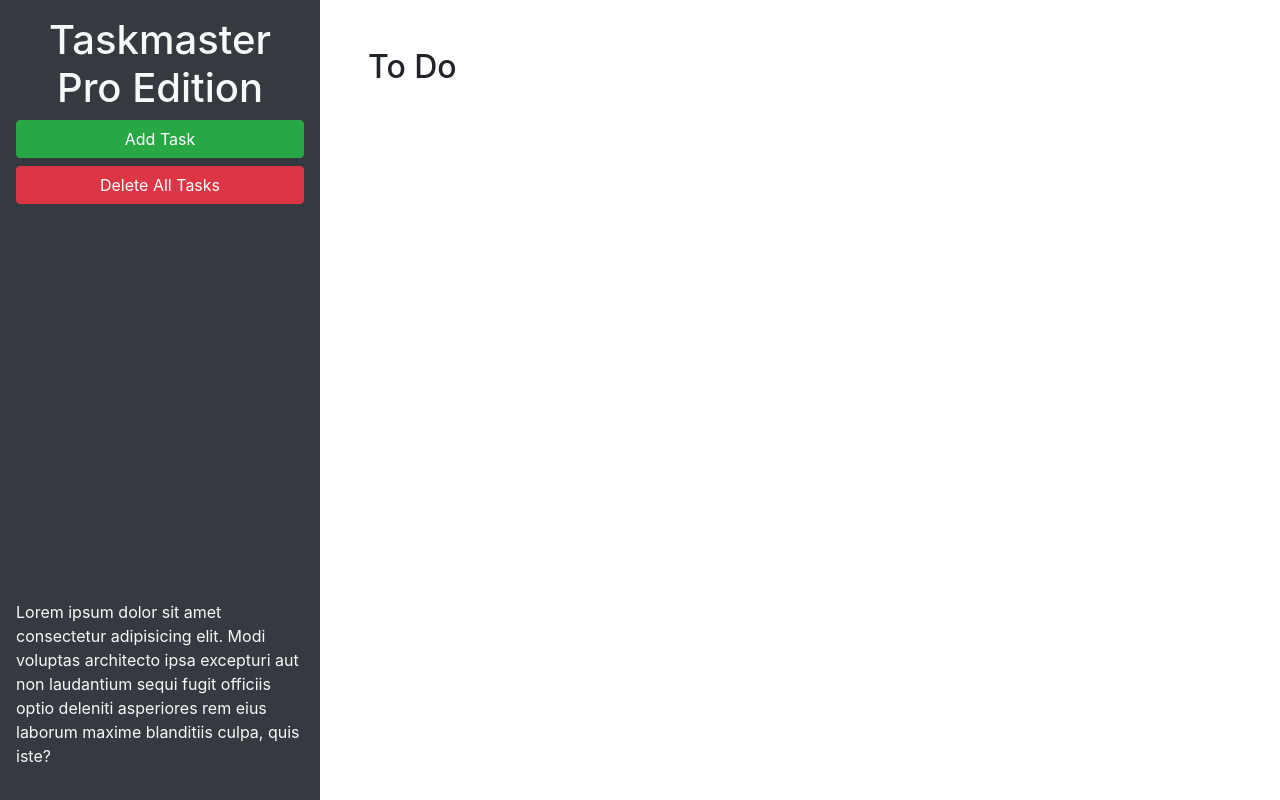
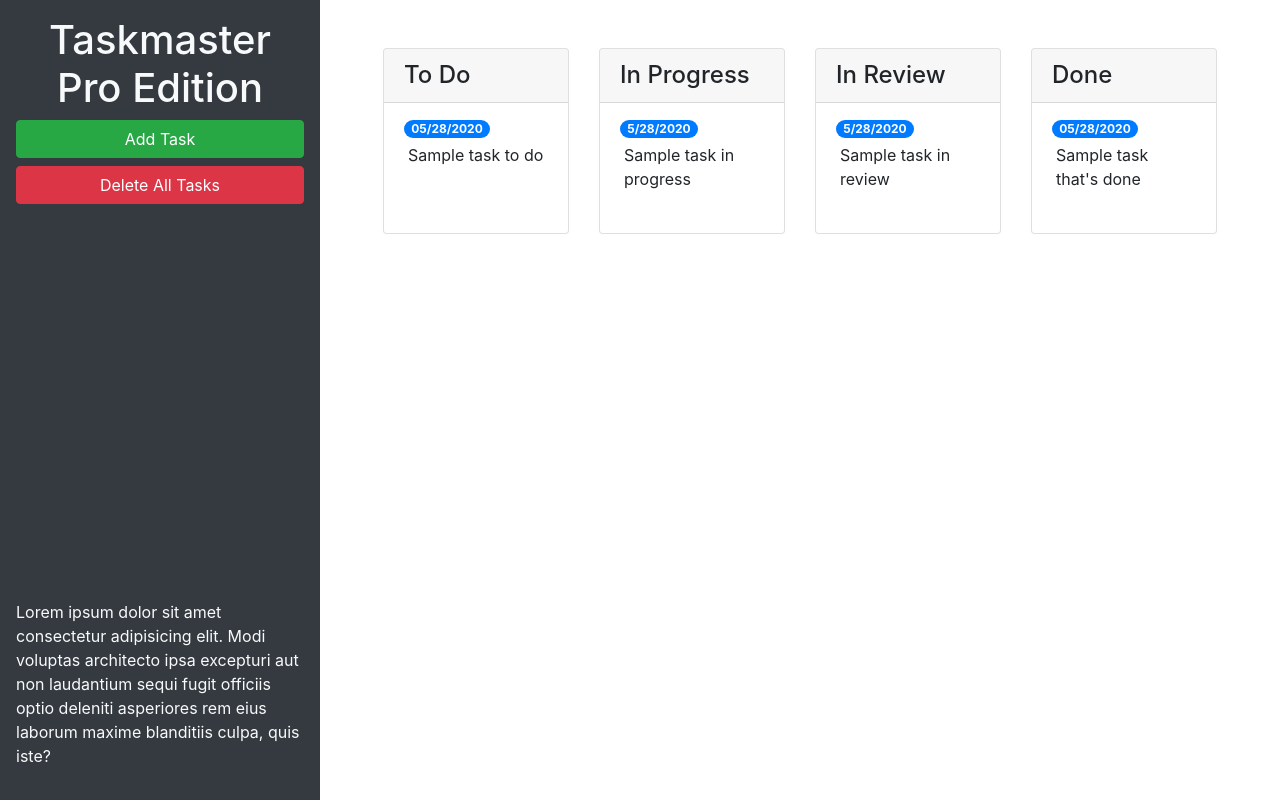
Before and after one commit to HaileyThomas/taskmaster-pro, a plain HTML site: page index.html in a window 1280 px wide. Drawn offline with nearby package versions, Linux system fonts and the light colour scheme.

Commit message:
add bootstrap to cards and form

```diff
--- a/assets/js/script.js
+++ b/assets/js/script.js
@@ -45,24 +45,25 @@ var saveTasks = function () {
   localStorage.setItem("tasks", JSON.stringify(tasks));
 };
 
-// click the p element
+// task text was clicked
 $(".list-group").on("click", "p", function () {
   var text = $(this)
     .text()
     .trim();
+  // replace p element with a new textrea
   var textInput = $("<textarea>")
     .addClass("form-control")
     .val(text)
   $(this).replaceWith(textInput);
+  // auto focus new element
   textInput.trigger("focus");
 });
 
-//
+// editable field was un-focused
 $(".list-group").on("blur", "textarea", function () {
   // get the textarea's current value/text
   var text = $(this)
-    .val()
-    .trim();
+    .val();
   // get the parent ul's id attribute
   var status = $(this)
     .closest(".list-group")
@@ -72,6 +73,7 @@ $(".list-group").on("blur", "textarea", function () {
   var index = $(this)
     .closest(".list-group-item")
     .index();
+  // upate task in array and re-save to local storage
   tasks[status][index].text = text;
   saveTasks();
   // replace p element
--- a/index.html
+++ b/index.html
@@ -24,9 +24,59 @@
       </p>
     </header>
     <main class="col-12 col-lg-9">
-      <div class="m-5">
-        <h2>To Do</h2>
-        <ul id="list-toDo" class="list-group"> </ul>
+      <div class="m-5 row justify-content-around">
+        <!-- todo start -->
+        <div class="col-12 col-md-6 col-xl-3 mb-3">
+          <div class="card">
+            <h4 class="card-header">To Do</h4>
+            <ul id="list-toDo" class="list-group list-group-flush">
+              <li class="list-group-item">
+                <span class="badge badge-primary badge-pill">05/28/2020</span>
+                <p class="m-1">Sample task to do</p>
+              </li>
+            </ul>
+          </div>
+        </div>
+        <!-- to do end -->
+        <!-- in progress start -->
+        <div class="col-12 col-md-6 col-xl-3 mb-3">
+          <div class="card">
+            <h4 class="card-header">In Progress</h4>
+            <ul id="list-inProgress" class="list-group list-group-flush">
+              <li class="list-group-item">
+                <span class="badge badge-primary badge-pill">5/28/2020</span>
+                <p class="m-1">Sample task in progress</p>
+              </li>
+            </ul>
+          </div>
+        </div>
+        <!-- in progress end -->
+        <!-- in review start -->
+        <div class="col-12 col-md-6 col-xl-3 mb-3">
+          <div class="card">
+            <h4 class="card-header">In Review</h4>
+            <ul id="list-inReview" class="list-group list-group-flush">
+              <li class="list-group-item">
+                <span class="badge badge-primary badge-pill">5/28/2020</span>
+                <p class="m-1">Sample task in review</p>
+              </li>
+            </ul>
+          </div>
+        </div>
+        <!-- in review end -->
+        <!-- done start -->
+        <div class="col-12 col-md-6 col-xl-3 mb-3">
+          <div class="card">
+            <h4 class="card-header">Done</h4>
+            <ul id="list-done" class="list-group list-group-flush">
+              <li class="list-group-item">
+                <span class="badge badge-primary badge-pill">05/28/2020</span>
+                <p class="m-1">Sample task that's done</p>
+              </li>
+            </ul>
+          </div>
+        </div>
+        <!-- done end -->
       </div>
     </main>
   </div>
@@ -46,11 +96,11 @@
           <form>
             <div class="form-group">
               <label for="modalTaskDescription">Task description</label>
-              <textarea id="modalTaskDescription" rows="3"></textarea>
+              <textarea id="modalTaskDescription" rows="3" class="form-control"></textarea>
             </div>
             <div class="form-group">
               <label for="modalDueDate">Due date</label>
-              <input type="text" id="modalDueDate" placeholder="mm/dd/yyyy" autocomplete="off" />
+              <input type="text" class="form-control" id="modalDueDate" placeholder="mm/dd/yyyy" autocomplete="off" />
             </div>
           </form>
         </div>
```
